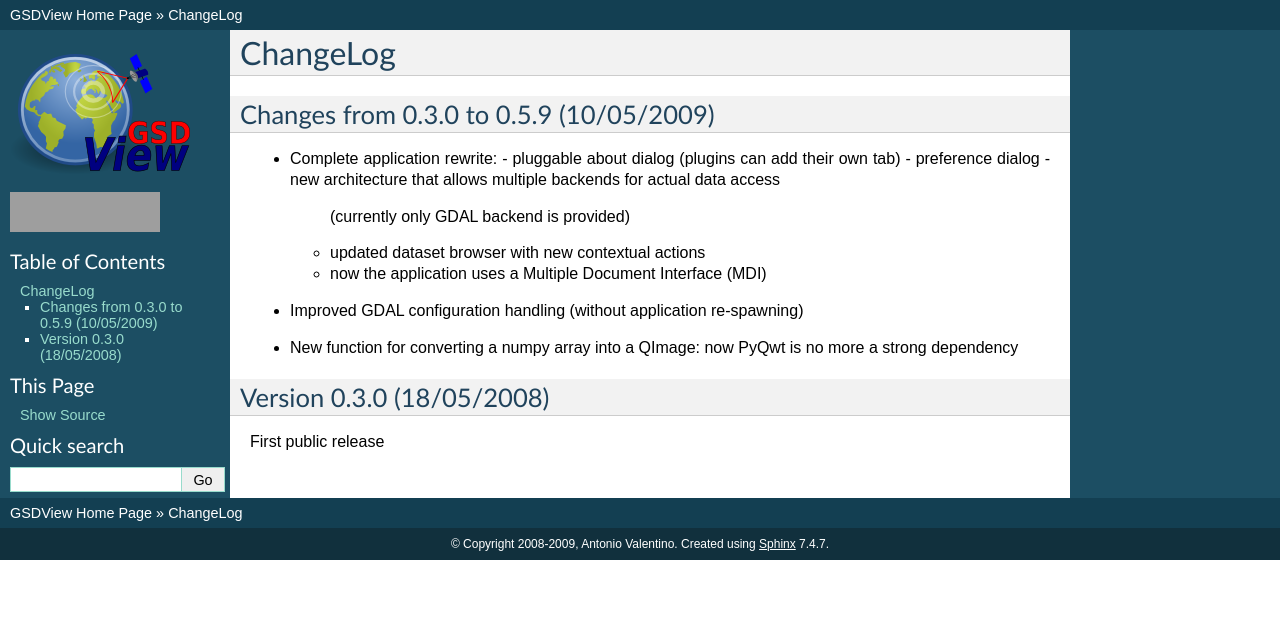
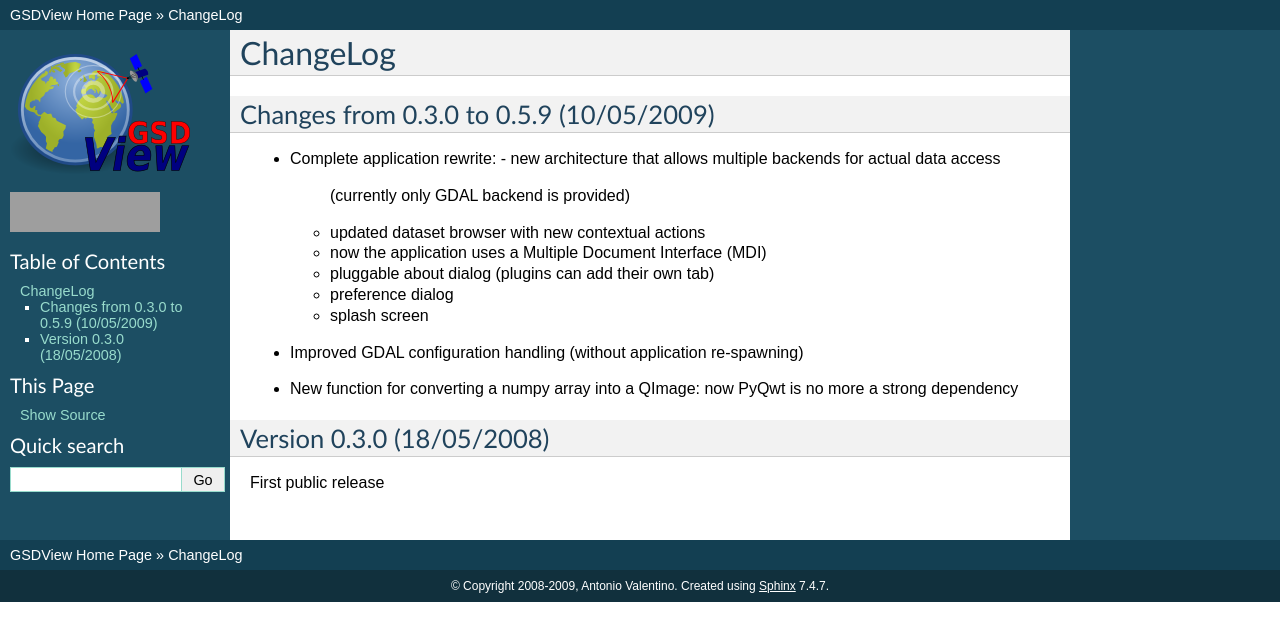
Before and after one commit to avalentino/gsdview, a Sphinx documentation site: the page built from doc/source/CHANGES.txt, in a window 1280 px wide. Shown: the top 641 px of the page. Built offline with Sphinx 7.4.7, drawn with Linux system fonts in a browser that asks for light colours; the version number could not be read and is left out; grey boxes are pictures that could not be loaded.

Commit message:
Minor changes in docs. Minor change in debian control file.
git-svn-id: https://svn.code.sf.net/p/gsdview/code/gsdview/trunk@418 31ebf9c9-8c17-4d41-85ab-37ddf3aa85fe

```diff
--- a/doc/source/CHANGES.txt
+++ b/doc/source/CHANGES.txt
@@ -16,12 +16,13 @@ Changes from 0.3.0 to 0.5.9 (10/05/2009)
 ----------------------------------------
 
 * Complete application rewrite:
-  - pluggable about dialog (plugins can add their own tab)
-  - preference dialog
   - new architecture that allows multiple backends for actual data access
     (currently only GDAL backend is provided)
   - updated dataset browser with new contextual actions
   - now the application uses a Multiple Document Interface (MDI)
+  - pluggable about dialog (plugins can add their own tab)
+  - preference dialog
+  - splash screen
 * Improved GDAL configuration handling (without application re-spawning)
 * New function for converting a numpy array into a QImage: now PyQwt is no
   more a strong dependency
```
Also changed, not shown: 1 other file.
